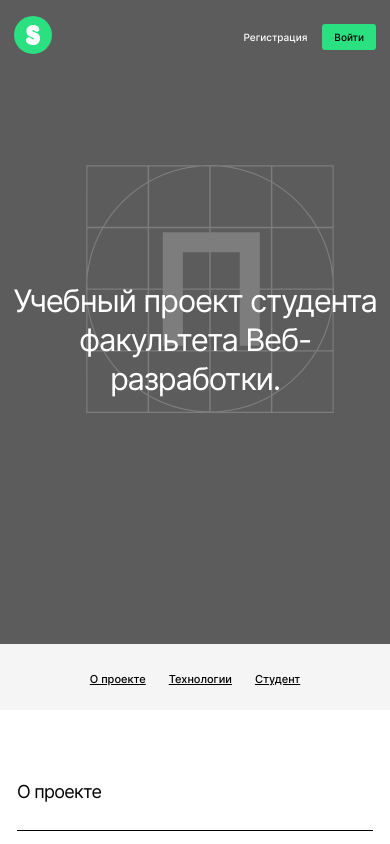
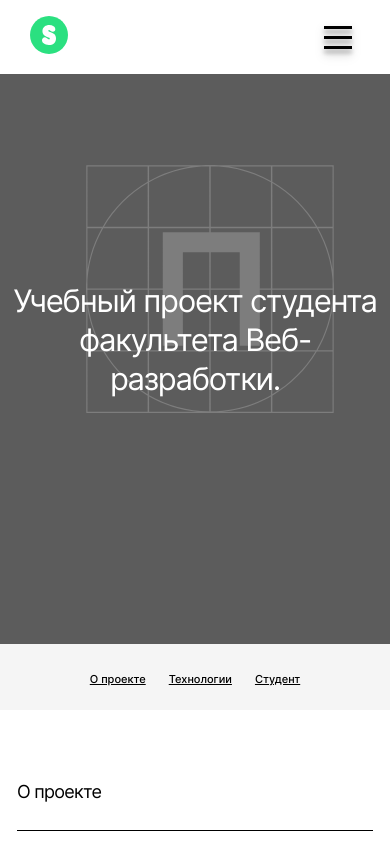
Before and after one commit to Milchess/movies-explorer-frontend, a React app: page / in a window 390 px wide. Shown: the top 844 px of the page. Built offline with nearby package versions, Linux system fonts and the light colour scheme.

Commit message:
header сделан общим для всех страниц

```diff
--- a/src/components/App/App.js
+++ b/src/components/App/App.js
@@ -1,7 +1,6 @@
 import React, { useEffect, useState } from 'react';
 import { Route, Switch, useHistory } from 'react-router-dom';
 import {CurrentUserContext} from '../../contexts/CurrentUserContext';
-import HeaderMain from '../HeaderMain/HeaderMain';
 import Footer from '../Footer/Footer';
 import Login from '../Login';
 import Register from '../Register';
@@ -12,6 +11,7 @@ import Profile from '../Profile';
 import SavedMovies from '../SavedMovies';
 import mainApi from '../../utils/MainApi';
 import ProtectedRoute from '../../ProtectedRoute';
+import Header from '../Header/Header';
 
 export default function App() {
     const [isMenuOpen, toggleMenu] = useState(false);
@@ -110,7 +110,10 @@ export default function App() {
                     </Route>
 
                     <Route exact path='/'>
-                        <HeaderMain/>
+                        <Header
+                            loggedIn={loggedIn}
+                            onButtonClick={toggleEditProfileMode}
+                        />
                         <Main/>
                         <Footer
                             isMain={true}
--- a/src/components/Header/Header.css
+++ b/src/components/Header/Header.css
@@ -17,3 +17,55 @@
         padding: 0 14px;
     }
 }
+
+.header_main {
+    background-color: #5c5c5c;
+}
+
+.btn-box {
+    display: flex;
+    align-items: baseline;
+}
+
+.btn-enter {
+    font-family: 'Inter', sans-serif;
+    font-style: normal;
+    font-weight: 500;
+    font-size: 12px;
+    line-height: 16px;
+    color: #000000;
+    border: none;
+    background-color: #2BE080;
+    border-radius: 3px;
+    padding: 8px 20px;
+    text-decoration: none;
+}
+
+@media screen and (max-width: 455px) {
+    .btn-enter {
+        font-size: 10px;
+        padding: 5px 12px;
+    }
+}
+
+.btn-reg {
+    font-family: 'Inter', sans-serif;
+    font-style: normal;
+    font-weight: 500;
+    font-size: 12px;
+    line-height: 16px;
+    text-align: right;
+    color: #FFFFFF;
+    border: none;
+    background-color: #5C5C5C;
+    margin-right: 30px;
+    padding: 0;
+    text-decoration: none;
+}
+
+@media screen and (max-width: 455px) {
+    .btn-reg {
+        font-size: 10px;
+        margin-right: 15px;
+    }
+}
--- a/src/components/Header/Header.js
+++ b/src/components/Header/Header.js
@@ -4,14 +4,16 @@ import { Link } from 'react-router-dom';
 import '../../index.css';
 import './Header.css';
 import Navigation from '../Navigation/Navigation';
+import NavigationNotAuthorized from '../NavigationNotAuthorized';
 
 function Header(props) {
     return (
         <header className='header'>
             <Link to='/'><img className='logo hover-style' src={headerLogo} alt='Логотип сайта'/></Link>
-            <Navigation
-                onButtonClick={props.onButtonClick}
-            />
+{/*            props.loggedIn
+            ? <NavigationNotAuthorized />
+            : <Navigation onButtonClick={props.onButtonClick}/>*/}
+            <Navigation onButtonClick={props.onButtonClick}/>
         </header>
     );
 }
--- a/src/components/HeaderMain/HeaderMain.css
+++ /dev/null
@@ -1,68 +0,0 @@
-.header-landing {
-    display: flex;
-    justify-content: space-between;
-    align-items: center;
-    height: 74px;
-    background-color: #5C5C5C;
-    padding: 0 70px 0;
-}
-
-@media screen and (max-width: 768px) {
-    .header-landing {
-        padding: 0 30px 0;
-    }
-}
-
-@media screen and (max-width: 455px) {
-    .header-landing {
-        padding: 0 14px 0;
-    }
-}
-
-.btn-box {
-    display: flex;
-    align-items: baseline;
-}
-
-.btn-enter {
-    font-family: 'Inter', sans-serif;
-    font-style: normal;
-    font-weight: 500;
-    font-size: 12px;
-    line-height: 16px;
-    color: #000000;
-    border: none;
-    background-color: #2BE080;
-    border-radius: 3px;
-    padding: 8px 20px;
-    text-decoration: none;
-}
-
-@media screen and (max-width: 455px) {
-    .btn-enter {
-        font-size: 10px;
-        padding: 5px 12px;
-    }
-}
-
-.btn-reg {
-    font-family: 'Inter', sans-serif;
-    font-style: normal;
-    font-weight: 500;
-    font-size: 12px;
-    line-height: 16px;
-    text-align: right;
-    color: #FFFFFF;
-    border: none;
-    background-color: #5C5C5C;
-    margin-right: 30px;
-    padding: 0;
-    text-decoration: none;
-}
-
-@media screen and (max-width: 455px) {
-    .btn-reg {
-        font-size: 10px;
-        margin-right: 15px;
-    }
-}
--- a/src/components/HeaderMain/HeaderMain.js
+++ /dev/null
@@ -1,29 +0,0 @@
-import { Link, Route, Switch } from 'react-router-dom';
-import React from 'react';
-import headerLogo from '../../images/logoS.svg';
-import '../../index.css';
-import './HeaderMain.css';
-
-function HeaderMain() {
-    return (
-        <header className='header-landing'>
-            <Link to='/'><img alt='Логотип сайта' className='logo hover-style' src={headerLogo}/></Link>
-            <div className='btn-box'>
-                <Switch>
-                    <Route path='/signup'>
-                        <Link to='/signin' className='btn-enter hover-style'>Войти</Link>
-                    </Route>
-                    <Route path='/signin'>
-                        <Link to='/signup' className='btn-reg hover-style'>Регистрация</Link>
-                    </Route>
-                    <Route path='/'>
-                        <Link to='/signup' className='btn-reg hover-style'>Регистрация</Link>
-                        <Link to='/signin' className='btn-enter hover-style'>Войти</Link>
-                    </Route>
-                </Switch>
-            </div>
-        </header>
-    );
-}
-
-export default HeaderMain;
--- /dev/null
+++ b/src/components/NavigationNotAuthorized.js
@@ -0,0 +1,23 @@
+import React from 'react';
+import { Link, Route, Switch } from 'react-router-dom';
+
+function NavigationNotAuthorized() {
+    return (
+        <div className='btn-box'>
+            <Switch>
+                <Route path='/signup'>
+                    <Link to='/signin' className='btn-enter hover-style'>Войти</Link>
+                </Route>
+                <Route path='/signin'>
+                    <Link to='/signup' className='btn-reg hover-style'>Регистрация</Link>
+                </Route>
+                <Route path='/'>
+                    <Link to='/signup' className='btn-reg hover-style'>Регистрация</Link>
+                    <Link to='/signin' className='btn-enter hover-style'>Войти</Link>
+                </Route>
+            </Switch>
+        </div>
+    )
+}
+
+export default NavigationNotAuthorized;
```
